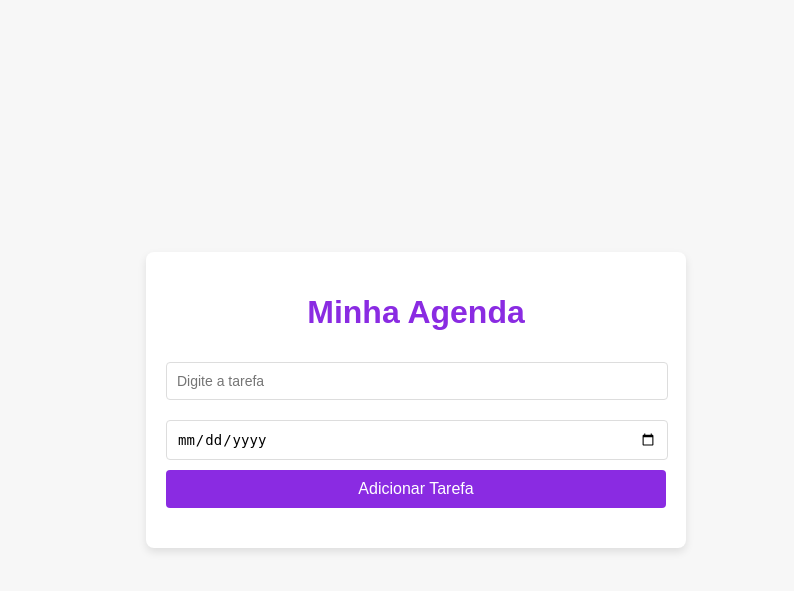
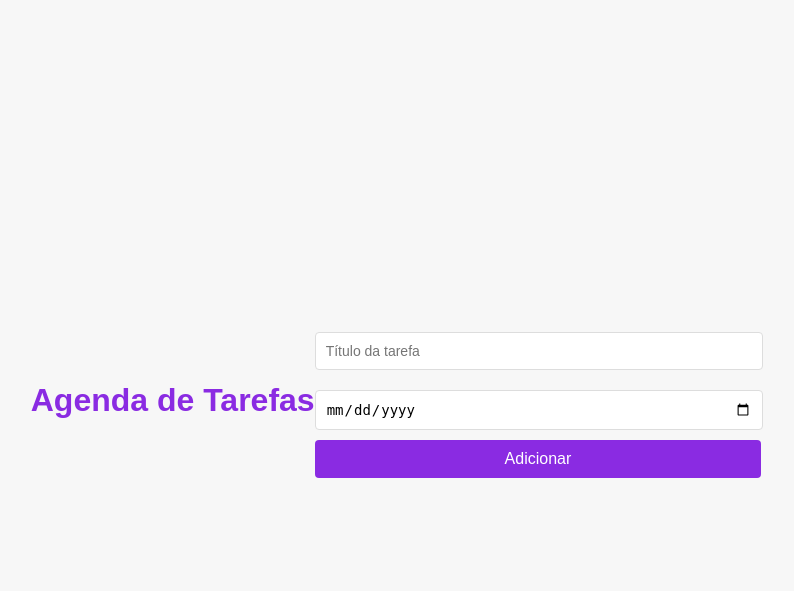
Before and after one commit to VictorCunha26/PRATICA-MVC-PYTHON, a Flask app: page / in a window 1280 px wide. Shown: the top 591 px of the page, without its empty margins (224-1018 px from the left). Run offline with Flask 3, Linux system fonts and the light colour scheme; data that the repository does not hold is empty.

Commit message:
Elaborating script

```diff
--- a/app.py
+++ b/app.py
@@ -1,7 +1,22 @@
-from flask import Flask, render_template
+from flask import Flask, render_template, request, redirect, url_for
+from model.tarefa import Tarefa
 
 app = Flask(__name__)
 
-@app.route("/")
-def main_page():
-    return render_template("agenda.html")
+@app.route('/', methods = ['GET', 'POST'])
+def index():
+    if request.method == 'POST':
+        titulo = request.form['titulo']
+        data_conclusao = request.form['data_conclusao']
+        tarefa = Tarefa(titulo=titulo, data_conclusao=data_conclusao)
+        tarefa.salvarTarefa()
+        return redirect(url_for('index'))
+
+    tarefas = Tarefa.listarTarefa()
+    return render_template('index.html', tarefas=tarefas,  title = 'Minhas Tarefas')
+
+@app.route('/delete/<int:idTarefa>')
+def delete(idTarefa):
+    tarefa =Tarefa(id=idTarefa)
+    tarefa.apagarTarefa()
+    return redirect(url_for('index'))
--- a/model/database.py
+++ b/model/database.py
@@ -11,7 +11,7 @@ class Database:
         self.password = getenv('DB_PSWD')
         self.database = getenv('DB_NAME')
         self.connection = None # Inicialização da conexão
-        self.cursor = None # Inicialização do cursor
+        self.cursor = None # Inicialização do cursor o mensageiro
 
     def conectar(self):
         """Estabelece uma conexão com o banco de dados."""
--- a/model/tarefa.py
+++ b/model/tarefa.py
@@ -1,7 +1,7 @@
-from database import Database
+from model.database import Database
 
 class Tarefa:
-    def __init__(self, id, titulo, data_conclusao):
+    def __init__(self, id=None, titulo=None, data_conclusao=None):
         self.id = id
         self.titulo = titulo
         self.data_conclusao = data_conclusao
@@ -17,7 +17,7 @@ class Tarefa:
 
         db.executar(sql, params)
         db.desconectar()
-
+    @staticmethod
     def listarTarefa():
         """Retornar uma lista com todas as tarefas cadastradas."""
         db = Database()
@@ -37,8 +37,3 @@ class Tarefa:
         params = (self.id,) # Precisa passar como tupla (a, b, c, ...)
         db.executar(sql, params)
         db.desconectar()
-
-#Área 51
-
-tarefa = Tarefa(2, 'Teste de tarefa', None)
-tarefa.apagarTarefa()
--- a/templates/agenda.html
+++ b/templates/agenda.html
@@ -77,82 +77,7 @@
     </style>
 </head>
 <body>
-    <div class="container">
-        <h1>Minha Agenda</h1>
-        <input id="tarefa" type="text" placeholder="Digite a tarefa">
-        <input id="data" type="date">
-        <button onclick="adicionarTarefa()">Adicionar Tarefa</button>
-        <div id="lista-de-tarefas" class="lista-de-tarefas"></div>
-    </div>
-
-<script>
-    let afazeres;
-    let afazeresSalvos = JSON.parse(localStorage.getItem("afazeres"));
-    if (Array.isArray(afazeresSalvos)) {
-        afazeres = afazeresSalvos;
-    } else {
-        afazeres = [];
-    }
-
-    function salvarTarefas() {
-        localStorage.setItem("afazeres", JSON.stringify(afazeres));
-    }
-
-    function adicionarTarefa() {
-        const caixaDeTexto = document.getElementById("tarefa");
-        const dataSelecionada = document.getElementById("data");
-        const tarefa = caixaDeTexto.value;
-        const data = dataSelecionada.value;
-
-        // Verifica se a tarefa e a data foram preenchidas
-        if (tarefa && data) {
-            afazeres.push({
-                nome: tarefa,
-                id: Date.now(),
-                data: data
-            });
-
-            // Limpa os campos após adicionar a tarefa
-            caixaDeTexto.value = "";
-            dataSelecionada.value = "";
-
-            renderizar();
-            salvarTarefas();
-        } else {
-            alert("Por favor, preencha a tarefa e a data.");
-        }
-    }
-
-    function renderizar() {
-        document.getElementById("lista-de-tarefas").innerHTML = "";
-
-        afazeres.forEach(function(tarefa) {
-            const botao = document.createElement("button");
-            botao.innerText = "Apagar";
-            botao.id = tarefa.id;
-            botao.onclick = removerTarefa;
-
-            const elemento = document.createElement("div");
-            elemento.classList.add("tarefa");
-            elemento.innerHTML = `${tarefa.nome} <strong>Data: ${tarefa.data}</strong>`;
-            elemento.appendChild(botao);
-
-            const listaDeTarefas = document.getElementById("lista-de-tarefas");
-            listaDeTarefas.appendChild(elemento);
-        });
-    }
-
-    function removerTarefa(evento) {
-        const botao = evento.target;
-        const id = botao.id;
-        afazeres = afazeres.filter(function(tarefa) {
-            return tarefa.id != id;
-        });
-        renderizar();
-        salvarTarefas();
-    }
-
-    renderizar();
-</script>
+    <h1>Agenda de Tarefas</h1>
+    {% block content %} {% endblock %}
 </body>
 </html>
--- /dev/null
+++ b/templates/index.html
@@ -0,0 +1,18 @@
+{% extends "agenda.html" %}
+
+{% block content %}
+    <form method="POST">
+        <input type="text" name="titulo" id="titulo" placeholder="Título da tarefa" required>
+        <input type="date" name="data_conclusao" id="data_conclusao">
+        <button type="submit">Adicionar</button>
+    </form>
+
+    <ul>
+        {% for tarefa in tarefas %}
+            <li>
+                {{ tarefa.titulo }} - {{ tarefa.data_conclusao }}
+                <a href="{{ url_for('delete', idTarefa=tarefa.id) }}">Apagar</a>
+            </li>
+        {% endfor %}
+    </ul>
+{% endblock %}
```
